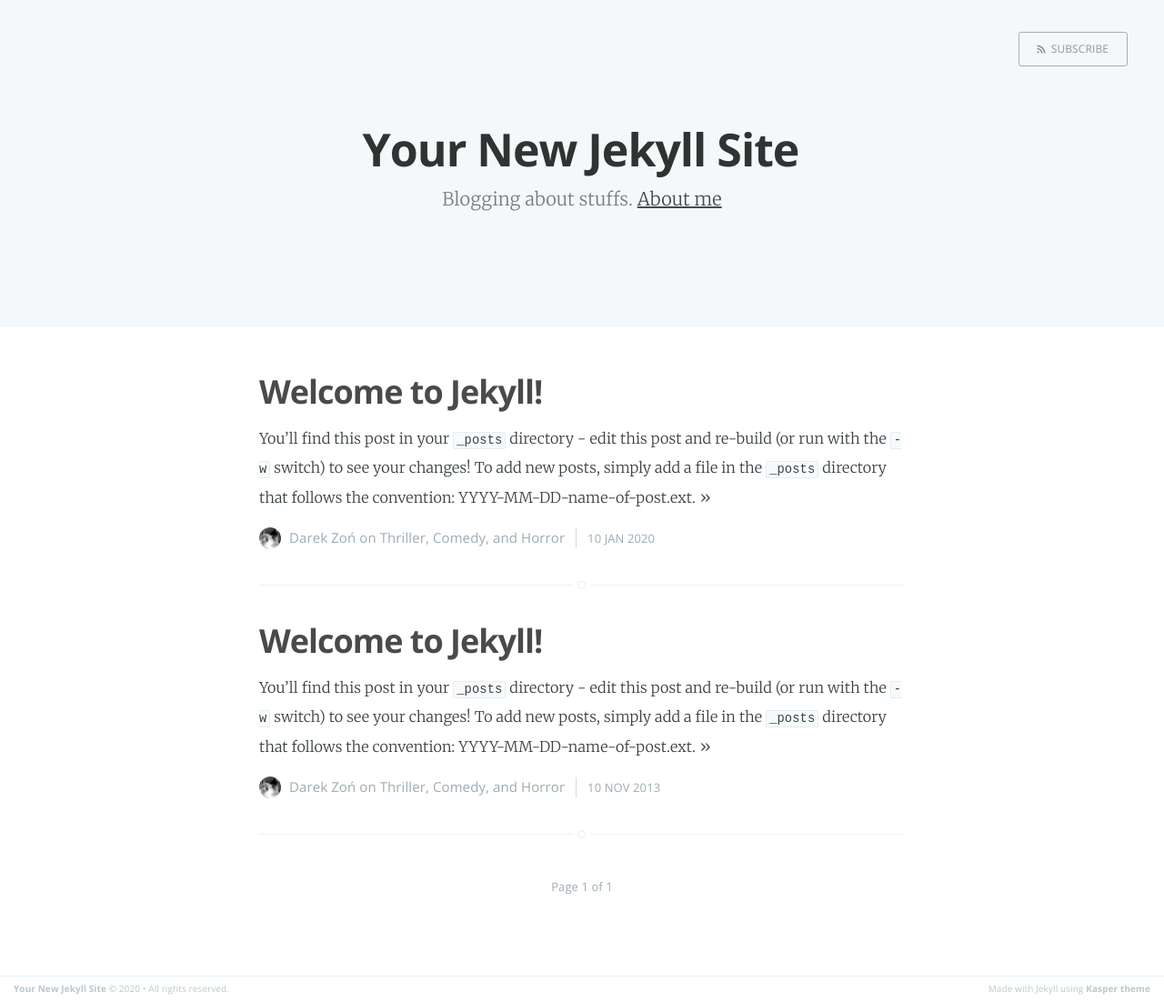
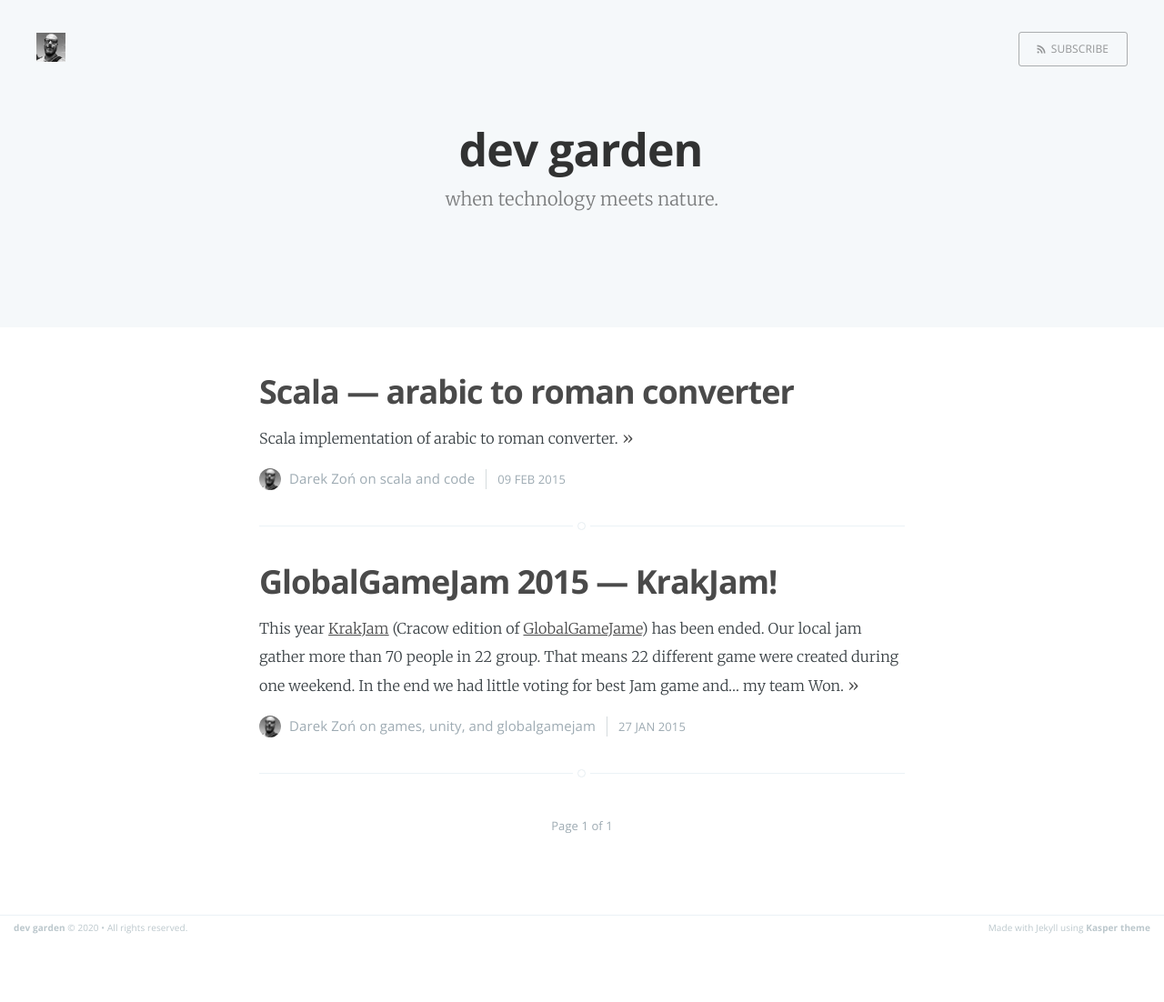
Before and after one commit to darek/darekzon.com, a Jekyll site: the page built from index.html, in a window 1280 px wide. Shown: the whole page at 91% size. Built offline with Jekyll 4.4.1, drawn with Linux system fonts in a browser that asks for light colours; the list of posts is cut into pages by our own code; after the commit the page ends 1035 px from its top, so only the background shows below that.

Commit message:
fixed templates, moved posts from medium, added assets

```diff
--- a/_config.yml
+++ b/_config.yml
@@ -1,15 +1,18 @@
-name: Your New Jekyll Site
-description: Blogging about stuffs
-meta_description: "dev garden, Blogging about stuffs"
+name: dev garden
+description: when technology meets nature
+meta_description: "dev garden, when technology meets nature"
 
 markdown: kramdown
 highlighter: rouge
-logo: true
-paginate: 15
+logo: /assets/images/profile.jpg
+
+paginate: 10
 baseurl: /
 domain_name: 'http://darek.io'
-google_analytics: 'UA-XXXXXXXX-X'
-plugins: [jekyll-paginate]
+google_analytics: 'UA-158924715-1'
+plugins:
+  - jekyll-paginate
+  - jekyll-gist
 
 # Details for the RSS feed generator
 url:            'http://darek.io'
--- a/_layouts/post.html
+++ b/_layouts/post.html
@@ -64,7 +64,7 @@ post_class: post-template
             <!-- If we want to display author's name and bio -->
             {% if site.author %}
                 <figure class="author-image">
-                    <a class="img" href="{{ site.baseurl }}" style="background-image: url(/assets/images/profile.png)">
+                    <a class="img" href="{{ site.baseurl }}" style="background-image: url(/assets/images/profile.jpg)">
                     <span class="hidden">{{site.author}}'s Picture</span></a>
                 </figure>
                 <section class="author">
--- a/_posts/2013-11-10-welcome-to-jekyll.markdown
+++ /dev/null
@@ -1,24 +0,0 @@
----
-layout: post
-title:  "Welcome to Jekyll!"
-date:   2013-11-10 10:18:00
-categories: Thriller Comedy Horror
----
-
-You'll find this post in your `_posts` directory - edit this post and re-build (or run with the `-w` switch) to see your changes!
-To add new posts, simply add a file in the `_posts` directory that follows the convention: YYYY-MM-DD-name-of-post.ext.
-
-Jekyll also offers powerful support for code snippets:
-
-{% highlight ruby %}
-def print_hi(name)
-  puts "Hi, #{name}"
-end
-print_hi('Tom')
-#=> prints 'Hi, Tom' to STDOUT.
-{% endhighlight %}
-
-Check out the [Jekyll docs][jekyll] for more info on how to get the most out of Jekyll. File all bugs/feature requests at [Jekyll's GitHub repo][jekyll-gh].
-
-[jekyll-gh]: https://github.com/mojombo/jekyll
-[jekyll]:    http://jekyllrb.com
--- /dev/null
+++ b/_posts/2015-01-27-globalgamejam-2015-krakjam.markdown
@@ -0,0 +1,17 @@
+---
+layout: post
+title:  "GlobalGameJam 2015 — KrakJam!"
+date:   2015-01-27 12:00:00
+categories: games unity globalgamejam
+cover: /assets/posts/cactus.jpg
+---
+
+This year [KrakJam](http://globalgamejam.org/2015/jam-sites/krakjam) (Cracow edition of [GlobalGameJame](http://globalgamejam.org/)) has been ended. Our local jam gather more than 70 people in 22 group. That means 22 different game were created during one weekend. In the end we had little voting for best Jam game and… my team Won.
+
+![My helpful screenshot](/assets/posts/2015/time_shepherd.jpg)
+
+### Disabled sheeps got first place
+
+"**What do we do now?**" was topic for 2015 global game Jam. Topic that could evolve to everything, and it evolve into everything. We had games about vikings, animals, pregnacy, flying squirell and many more. But first place was tooked by blind sheeps.
+
+[Time shepherd](http://globalgamejam.org/2015/games/time-shepherd) is game about helping blinded sheeps to get to safe zone. They need to bypass lots of traps, and You can help them by slowing down or speed up time. Although there’s a catch, You can modify time only traps only.
--- /dev/null
+++ b/_posts/2015-02-09-scala-arabic-to-roman-converter.markdown
@@ -0,0 +1,13 @@
+---
+layout: post
+title:  "Scala — arabic to roman converter"
+date:   2015-02-09 12:00:00
+categories: scala code
+cover: /assets/posts/himalaya_mountains.jpg
+---
+
+Scala implementation of arabic to roman converter.
+
+{% gist 9b86f45a59b23531e09a %}
+
+To convert from arabic you need to call romanize function with Int parameter (eg. **romanize(1543)**)
--- a/_posts/2020-01-10-welcome-to-jekyll.markdown
+++ /dev/null
@@ -1,24 +0,0 @@
----
-layout: post
-title:  "Welcome to Jekyll!"
-date:   2020-01-10 10:18:00
-categories: Thriller Comedy Horror
----
-
-You'll find this post in your `_posts` directory - edit this post and re-build (or run with the `-w` switch) to see your changes!
-To add new posts, simply add a file in the `_posts` directory that follows the convention: YYYY-MM-DD-name-of-post.ext.
-
-Jekyll also offers powerful support for code snippets:
-
-{% highlight ruby %}
-def print_hi(name)
-  puts "Hi, #{name}"
-end
-print_hi('Tom')
-#=> prints 'Hi, Tom' to STDOUT.
-{% endhighlight %}
-
-Check out the [Jekyll docs][jekyll] for more info on how to get the most out of Jekyll. File all bugs/feature requests at [Jekyll's GitHub repo][jekyll-gh].
-
-[jekyll-gh]: https://github.com/mojombo/jekyll
-[jekyll]:    http://jekyllrb.com
--- a/index.html
+++ b/index.html
@@ -7,9 +7,9 @@ about: 'about.html'
 
 <header class="main-header {% if page.cover %}" style="background-image: url({{ page.cover }}) {%else%}no-cover{% endif %}">
     <nav class="main-nav overlay clearfix">
-            {% if page.logo %}
+            {% if site.logo %}
                 <a class="blog-logo" href="{{ site.baseurl }}">
-                    <img src="{{ page.logo }}" alt="Blog Logo" />
+                    <img src="{{ site.logo }}" alt="Blog Logo" />
                 </a>
             {% endif %}
         <a class="subscribe-button icon-feed" href="{{ site.baseurl }}feed.xml">Subscribe</a>
@@ -19,7 +19,7 @@ about: 'about.html'
             <h1 class="page-title">{{ site.name }}</h1>
             <h2 class="page-description">
                 {% if site.description %} {{ site.description }}. {% endif %}
-                {% if page.about %} <a href='{{ site.baseurl }}{{ page.about }}'> About me </a> {% endif %}
+                <!-- {% if page.about %} <a href='{{ site.baseurl }}{{ page.about }}'> About me </a> {% endif %} -->
             </h2>
         </div>
     </div>
@@ -28,7 +28,6 @@ about: 'about.html'
 
 
 <main id="content" class="content" role="main">
-
 
     <div class="extra-pagination inner">
         {% include pagination.html %}
@@ -45,7 +44,7 @@ about: 'about.html'
         </section>
         <footer class="post-meta">
             {% if site.author %}
-                <img class="author-thumb" src="/assets/images/profile.png" alt="Author's profile picture" nopin="nopin" />
+                <img class="author-thumb" src="/assets/images/profile.jpg" alt="Author's profile picture" nopin="nopin" />
                 {{ site.author }}
             {% endif %}
             {% if post.categories.size > 0 %}
```
Also changed, not shown: README.md (deleted), assets/images/kasper-theme-index.png (deleted), assets/images/kasper-theme-post.png (deleted), assets/images/profile.jpg (added), assets/images/profile.png (deleted), assets/posts/2015/time_shepherd.jpg (added), assets/posts/cactus.jpg (added), assets/posts/himalaya_mountains.jpg (added).
